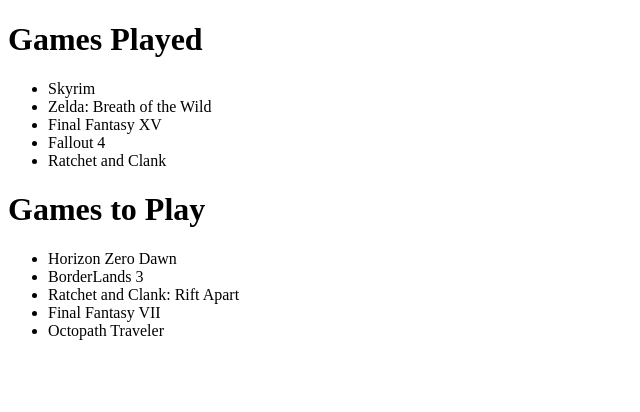
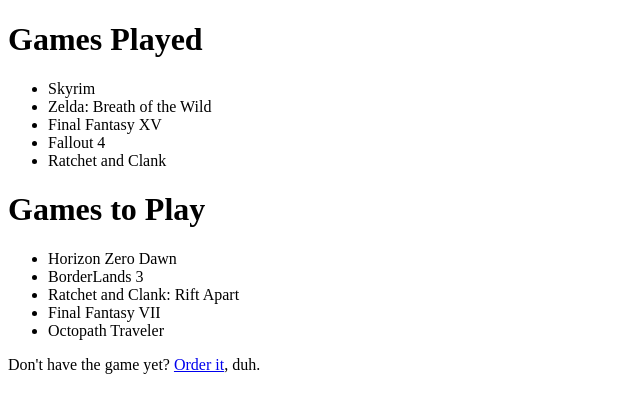
Before and after one commit to KadinMEastway/game-in, a plain HTML site: page src/index.html in a window 1280 px wide. Shown: the whole page, without its empty margins (0-640 px from the left). Drawn offline with Linux system fonts and the light colour scheme; files whose address does not match are found by name.

Commit message:
add link to purchase games to play

```diff
--- a/src/index.html
+++ b/src/index.html
@@ -23,6 +23,7 @@
 			<li>Final Fantasy VII</li>
 			<li>Octopath Traveler</li>
 		</ul>
+		<p>Don't have the game yet? <a href="https://www.amazon.com/">Order it</a>, duh.</p>
 
 		<script src="file:///Users/keastway/Sites/game-in/src/index.js"></script>
 	</body>
```
